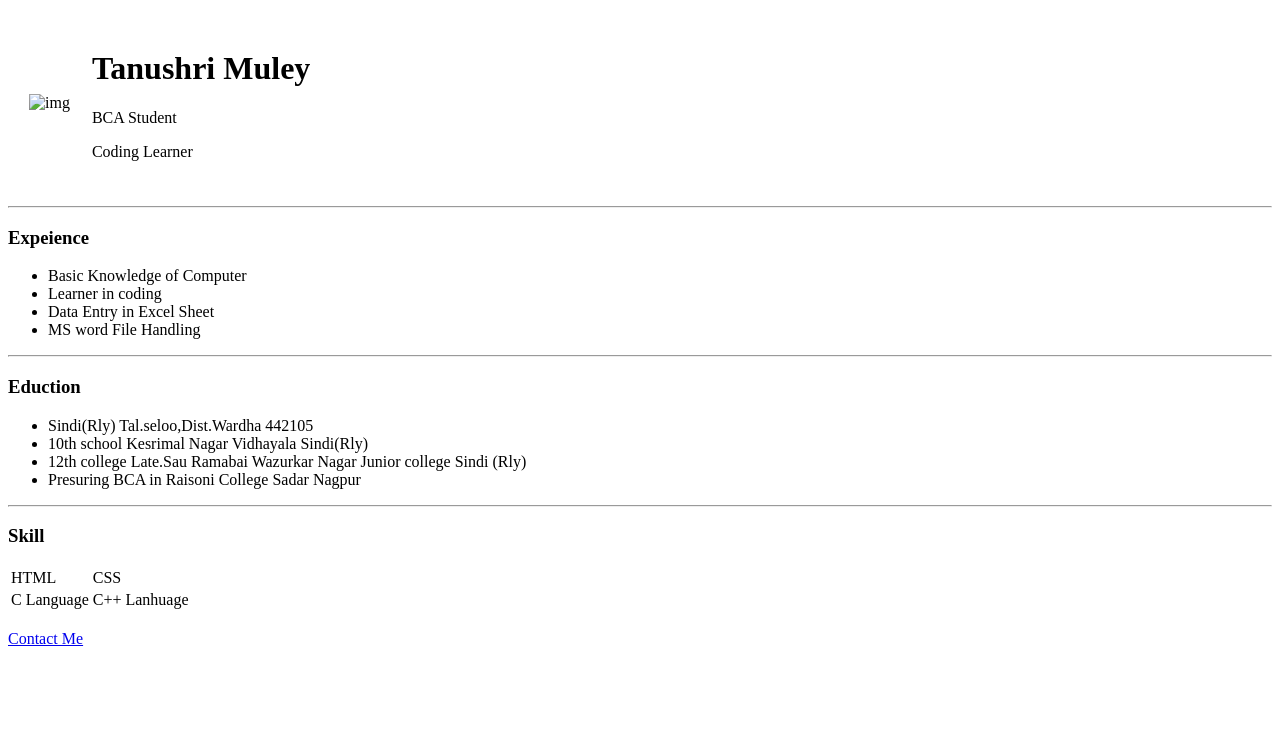
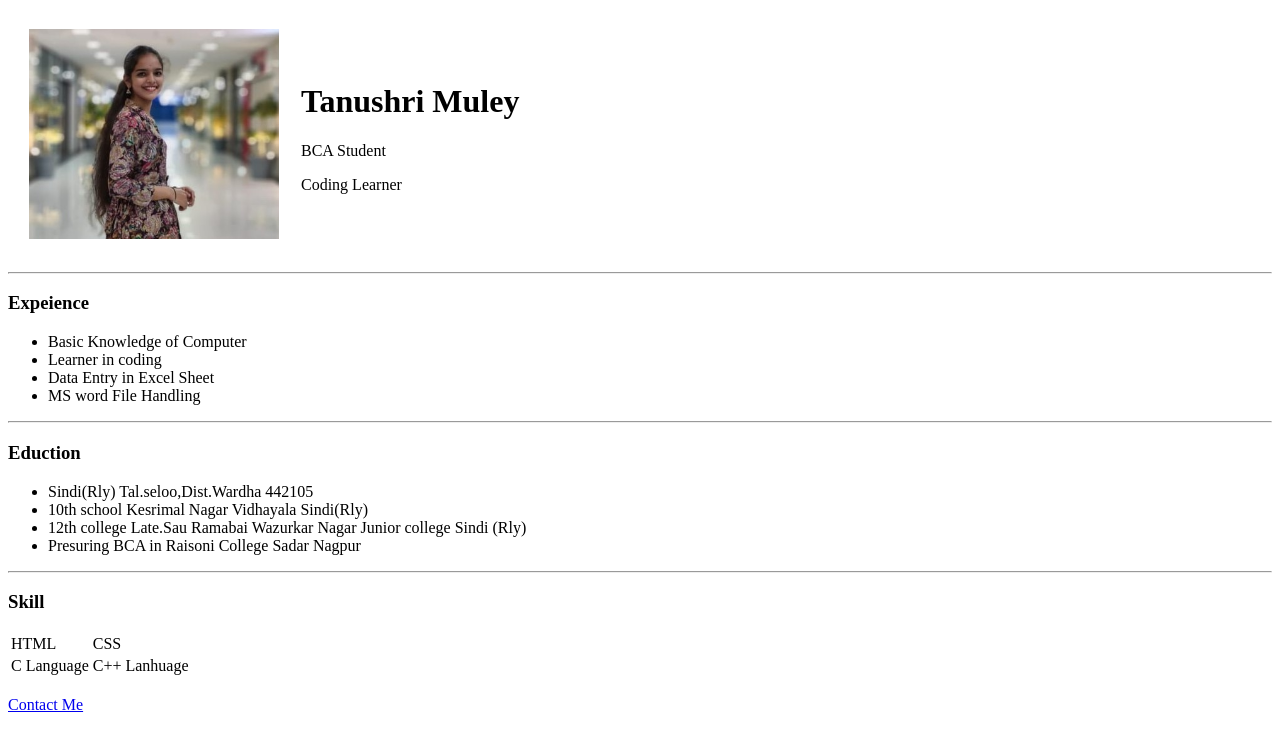
Before and after one commit to TanuMuley/projectresume, a plain HTML site: page index.html in a window 1280 px wide. Drawn offline with Linux system fonts and the light colour scheme.

Commit message:
Update index.html
update

```diff
--- a/index.html
+++ b/index.html
@@ -10,7 +10,7 @@
 
     <tr>
         <td>
-            <img src="./tanu 2025-02-08 at 5.24.37 PM (1).jpeg" alt="img" width="250">
+            <img src="./Tanuphoto.jpeg" alt="img" width="250">
         </td>
         <td>
         <h1>Tanushri Muley</h1>
```
